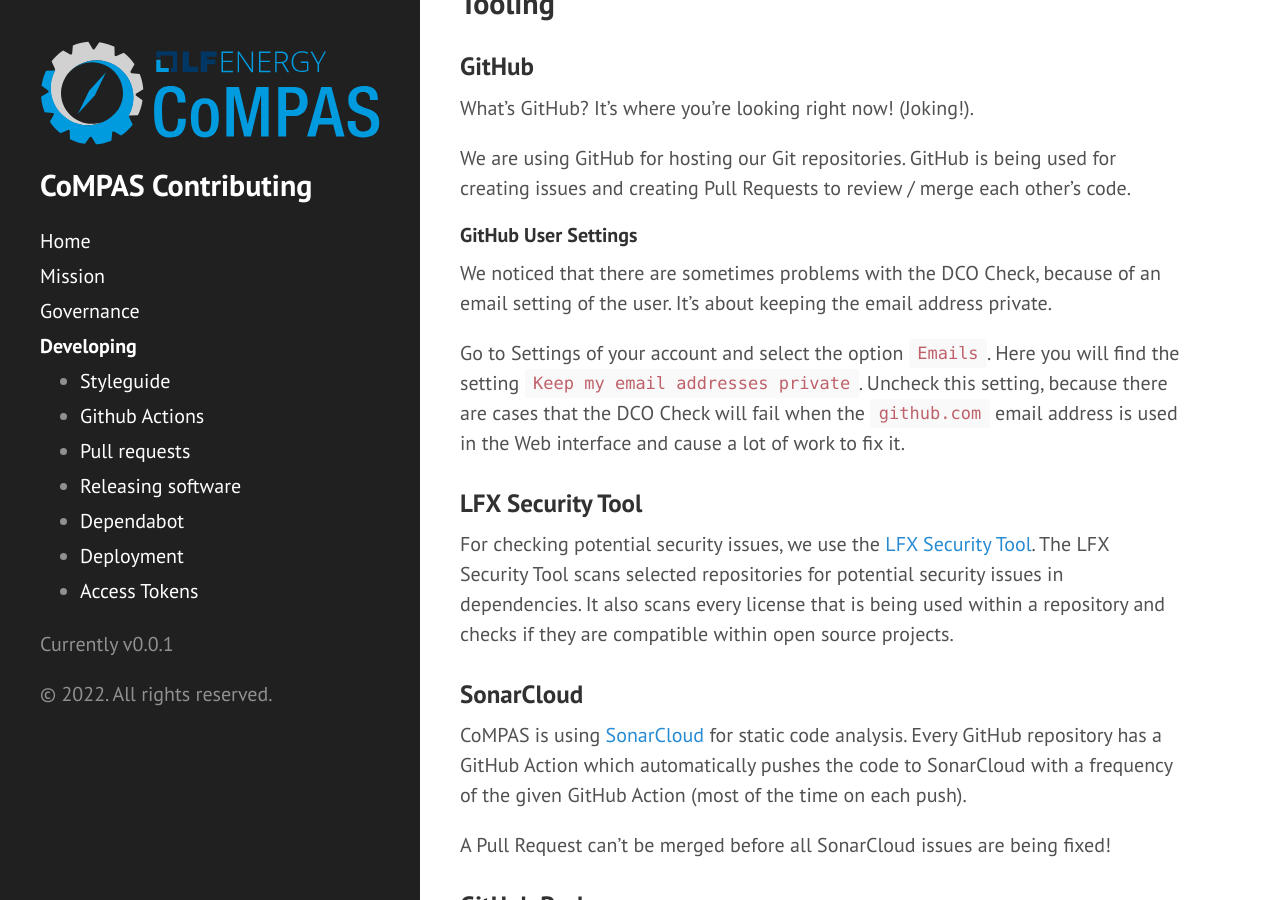
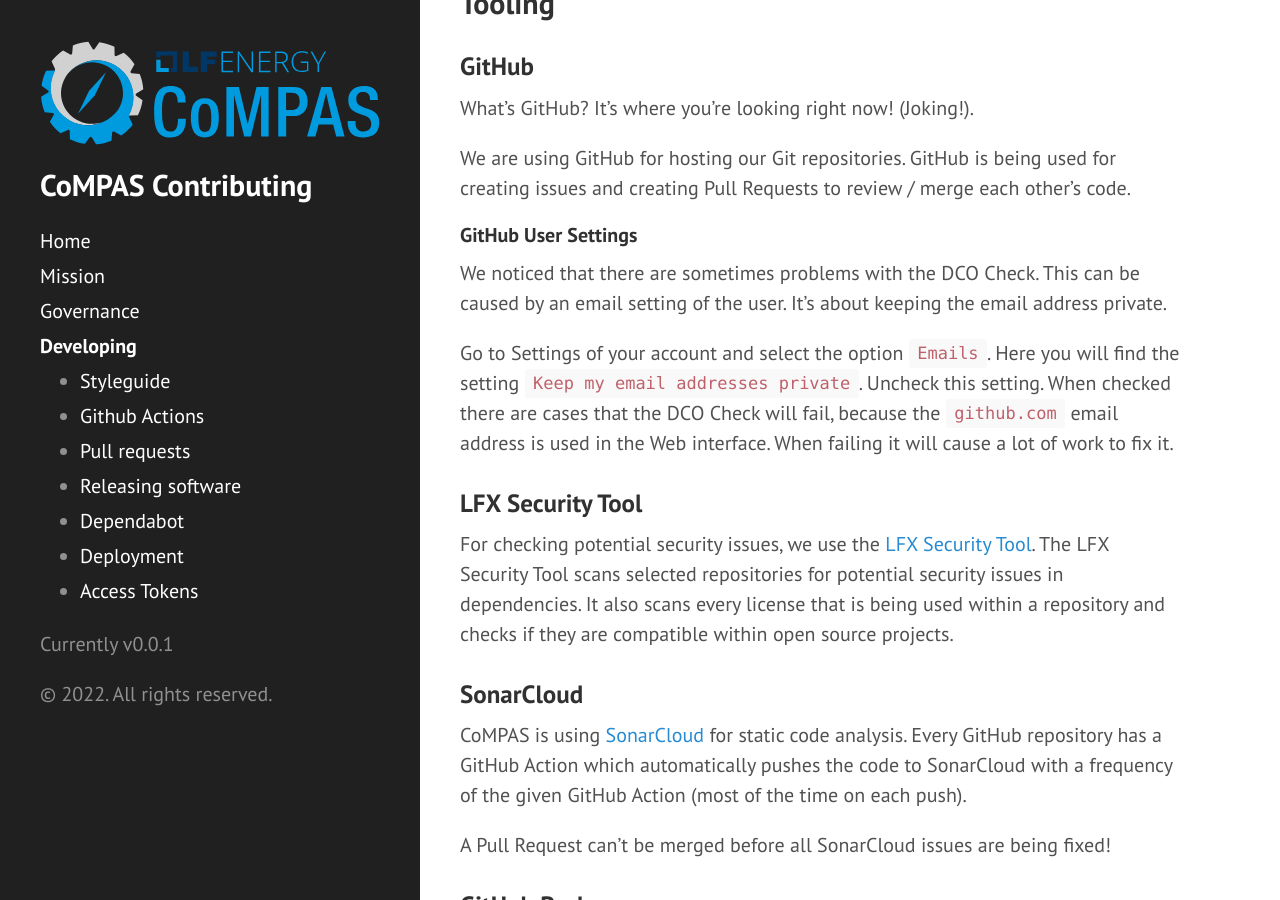
Before and after one commit to com-pas/contributing, a Jekyll site: the page built from docs/DEVELOPING.md, in a window 1280 px wide and 900 px high, scrolled down 420 px. Built offline with Jekyll 4.4.1, drawn with Linux system fonts in a browser that asks for light colours; our own code applies the rules of GitHub Pages for plain Markdown files.

Commit message:
Updated description

```diff
--- a/docs/DEVELOPING.md
+++ b/docs/DEVELOPING.md
@@ -16,12 +16,12 @@ We are using GitHub for hosting our Git repositories. GitHub is being used for c
 Requests to review / merge each other's code.
 
 #### GitHub User Settings
-We noticed that there are sometimes problems with the DCO Check, because of an email setting of the user. It's about
-keeping the email address private.
+We noticed that there are sometimes problems with the DCO Check. This can be caused by an email setting of the user.
+It's about keeping the email address private.
 
 Go to Settings of your account and select the option `Emails`. Here you will find the setting `Keep my email addresses
-private`. Uncheck this setting, because there are cases that the DCO Check will fail when the `github.com` email address
-is used in the Web interface and cause a lot of work to fix it.
+private`. Uncheck this setting. When checked there are cases that the DCO Check will fail, because the `github.com`
+email address is used in the Web interface. When failing it will cause a lot of work to fix it.
 
 ### LFX Security Tool
 For checking potential security issues, we use the [LFX Security Tool](https://security.lfx.linuxfoundation.org/#/a092M00001IkJTLQA3/overview).
```
